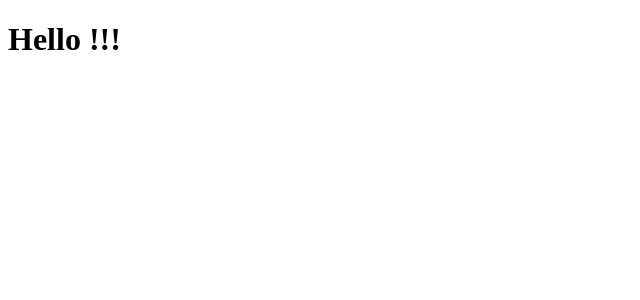
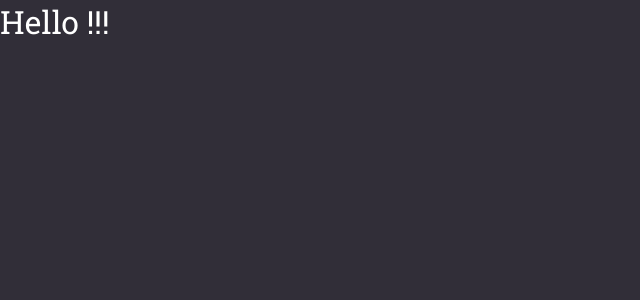
Before and after one commit to fabiano-palharini/gobarber-web, a React (Create React App) app: page / in a window 1280 px wide. Shown: the top 300 px of the page, without its empty margins (0-640 px from the left). Built offline with nearby package versions, Linux system fonts and the light colour scheme.

Commit message:
global style definition

```diff
--- a/public/index.html
+++ b/public/index.html
@@ -6,6 +6,7 @@
     <meta name="theme-color" content="#FF9000" />
 
     <title>GoBarber</title>
+    <link href="https://fonts.googleapis.com/css2?family=Roboto+Slab:wght@400;600&display=swap" rel="stylesheet" />
   </head>
   <body>
     <noscript>You need to enable JavaScript to run this app.</noscript>
--- a/src/App.tsx
+++ b/src/App.tsx
@@ -1,5 +1,11 @@
 import React, { FC } from 'react';
+import GlobalStyle from './styles/global';
 
-const App: FC = () => <h1>Hello !!!</h1>;
+const App: FC = () => (
+  <>
+    <h1>Hello !!!</h1>
+    <GlobalStyle />
+  </>
+);
 
 export default App;
--- /dev/null
+++ b/src/styles/global.ts
@@ -0,0 +1,29 @@
+import { createGlobalStyle } from 'styled-components';
+
+export default createGlobalStyle`
+  * {
+    margin: 0;
+    padding: 0;
+    box-sizing: border-box;
+    outline: 0;
+  }
+
+  body {
+    background: #312E38;
+    color: #FFF;
+    -webkit-font-smoothing: antialiased;
+  }
+
+  body, input, button {
+    font-family: 'Roboto Slab', serif;
+    font-size: 16;
+  }
+
+  h1, h2, h3, h4, h5, h5, strong {
+    font-weight: 500;
+  }
+
+  button {
+    cursor: pointer;
+  }
+`;
```
Also changed, not shown: package.json (+5 -5 lines).
